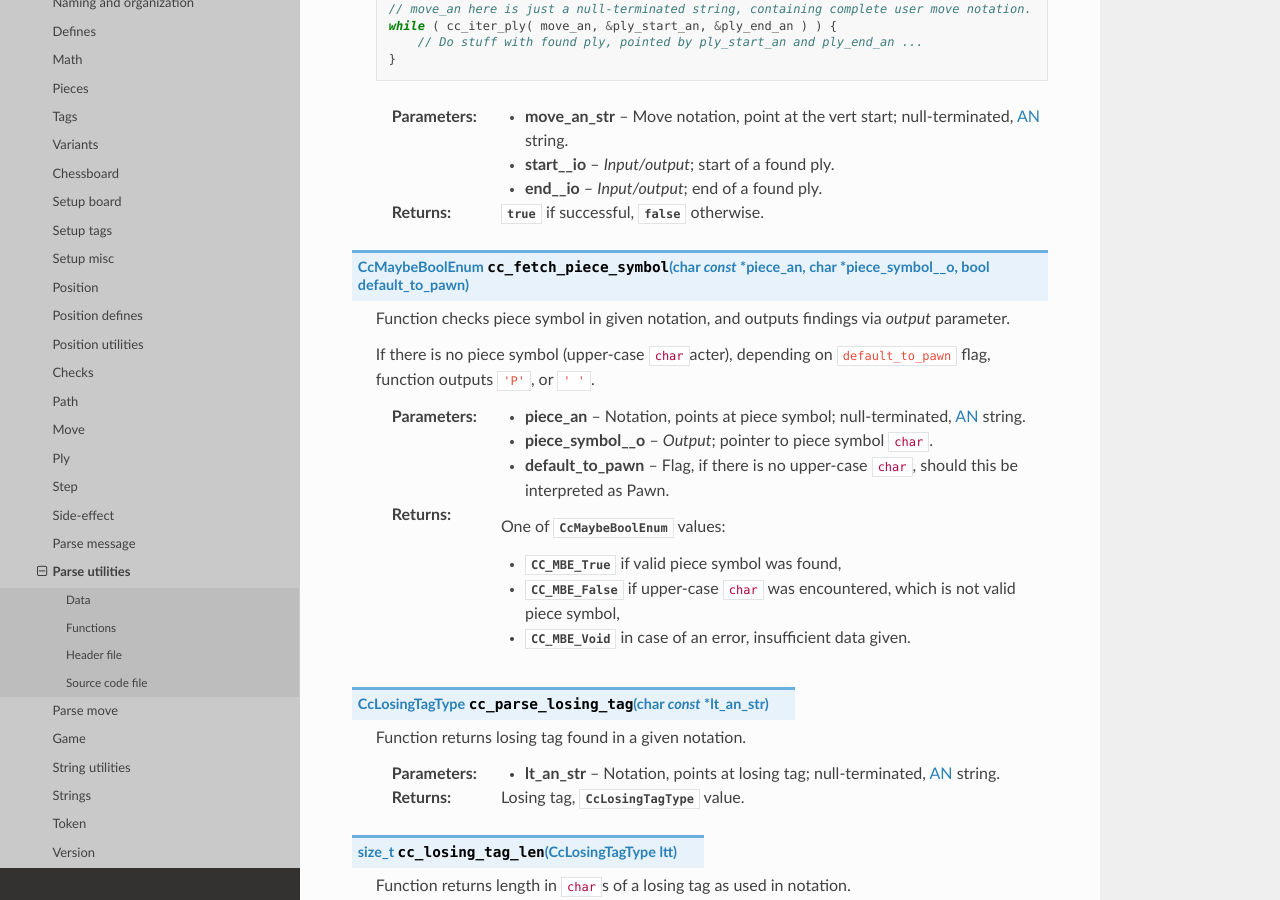
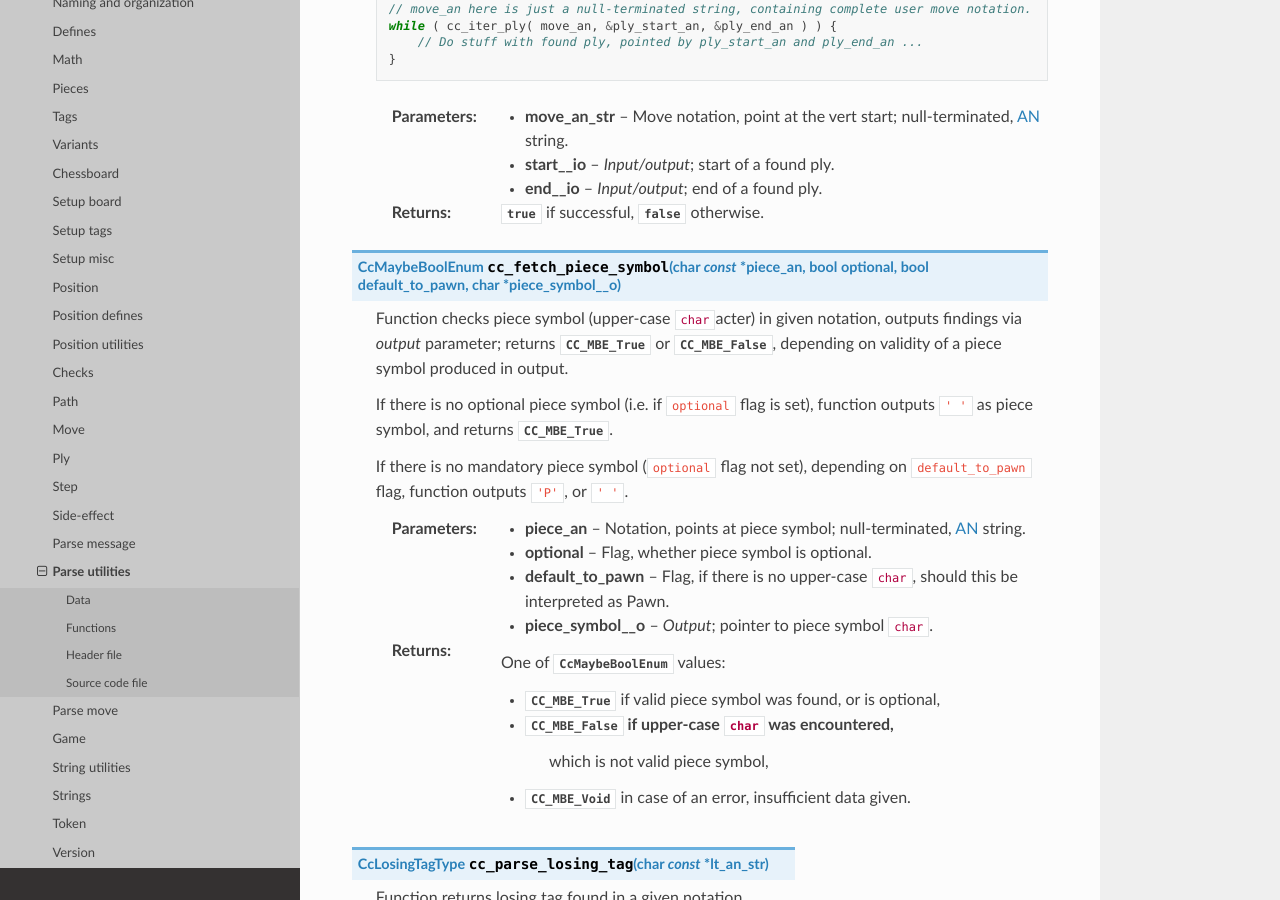
Before and after one commit to mmlacak/crochess, a Sphinx documentation site: the page built from docs/source/libcc/ccparseutils.rst, in a window 1280 px wide and 900 px high, scrolled down 2344 px. Built offline with Sphinx 7.4.7 and the Read the Docs theme 3.1.0, drawn with Linux system fonts in a browser that asks for light colours.

Commit message:
Fixed cc_fetch_piece_symbol() + docs.

```diff
--- a/docs/source/conf.py
+++ b/docs/source/conf.py
@@ -26,10 +26,10 @@ copyright = '2021, Mario Mlačak'
 author = 'Mario Mlačak'
 
 # The short X.Y version
-version = "0.0.1.42:1221+20241223.103322"   # docs-new-lib-short-version-major-minor-feature-commit+meta~breaks-place-marker
+version = "0.0.1.43:1222+20241223.115241"   # docs-new-lib-short-version-major-minor-feature-commit+meta~breaks-place-marker
 
 # The full version, including alpha/beta/rc tags
-release = "0.0.1.42:1221+20241223.103322"   # docs-new-lib-full-version-major-minor-feature-commit+meta~breaks-place-marker
+release = "0.0.1.43:1222+20241223.115241"   # docs-new-lib-full-version-major-minor-feature-commit+meta~breaks-place-marker
 
 
 # -- General configuration ---------------------------------------------------
--- a/docs/source/libcc/ccparseutils.rst
+++ b/docs/source/libcc/ccparseutils.rst
@@ -141,23 +141,30 @@ Functions
     :param end__io: *Input/output*; end of a found ply.
     :returns: :c:data:`true` if successful, :c:data:`false` otherwise.
 
-.. c:function:: CcMaybeBoolEnum cc_fetch_piece_symbol( char const * piece_an, char * piece_symbol__o, bool default_to_pawn )
+.. c:function:: CcMaybeBoolEnum cc_fetch_piece_symbol( char const * piece_an, bool optional, bool default_to_pawn, char * piece_symbol__o )
 
-    Function checks piece symbol in given notation, and outputs findings via
-    *output* parameter.
+    Function checks piece symbol (upper-case :c:`char`\acter) in given notation,
+    outputs findings via *output* parameter; returns :c:enumerator:`CC_MBE_True`
+    or :c:enumerator:`CC_MBE_False`, depending on validity of a piece symbol
+    produced in output.
 
-    If there is no piece symbol (upper-case :c:`char`\acter), depending on
-    :c:`default_to_pawn` flag, function outputs ``'P'``, or ``' '``.
+    If there is no optional piece symbol (i.e. if :c:`optional` flag is set),
+    function outputs ``' '`` as piece symbol, and returns :c:enumerator:`CC_MBE_True`.
+
+    If there is no mandatory piece symbol (:c:`optional` flag not set), depending
+    on :c:`default_to_pawn` flag, function outputs ``'P'``, or ``' '``.
 
     :param piece_an: Notation, points at piece symbol;
         null-terminated, :term:`AN` string.
-    :param piece_symbol__o: *Output*; pointer to piece symbol :c:`char`.
+    :param optional: Flag, whether piece symbol is optional.
     :param default_to_pawn: Flag, if there is no upper-case :c:`char`, should
         this be interpreted as Pawn.
+    :param piece_symbol__o: *Output*; pointer to piece symbol :c:`char`.
     :returns: One of :c:enum:`CcMaybeBoolEnum` values:
 
-        * :c:enumerator:`CC_MBE_True` if valid piece symbol was found,
-        * :c:enumerator:`CC_MBE_False` if upper-case :c:`char` was encountered, which is not valid piece symbol,
+        * :c:enumerator:`CC_MBE_True` if valid piece symbol was found, or is optional,
+        * :c:enumerator:`CC_MBE_False` if upper-case :c:`char` was encountered,
+            which is not valid piece symbol,
         * :c:enumerator:`CC_MBE_Void` in case of an error, insufficient data given.
 
 .. c:function:: CcLosingTagType cc_parse_losing_tag( char const * lt_an_str )
```
Also changed, not shown: README.md (+2 -2 lines), 11 other files.
